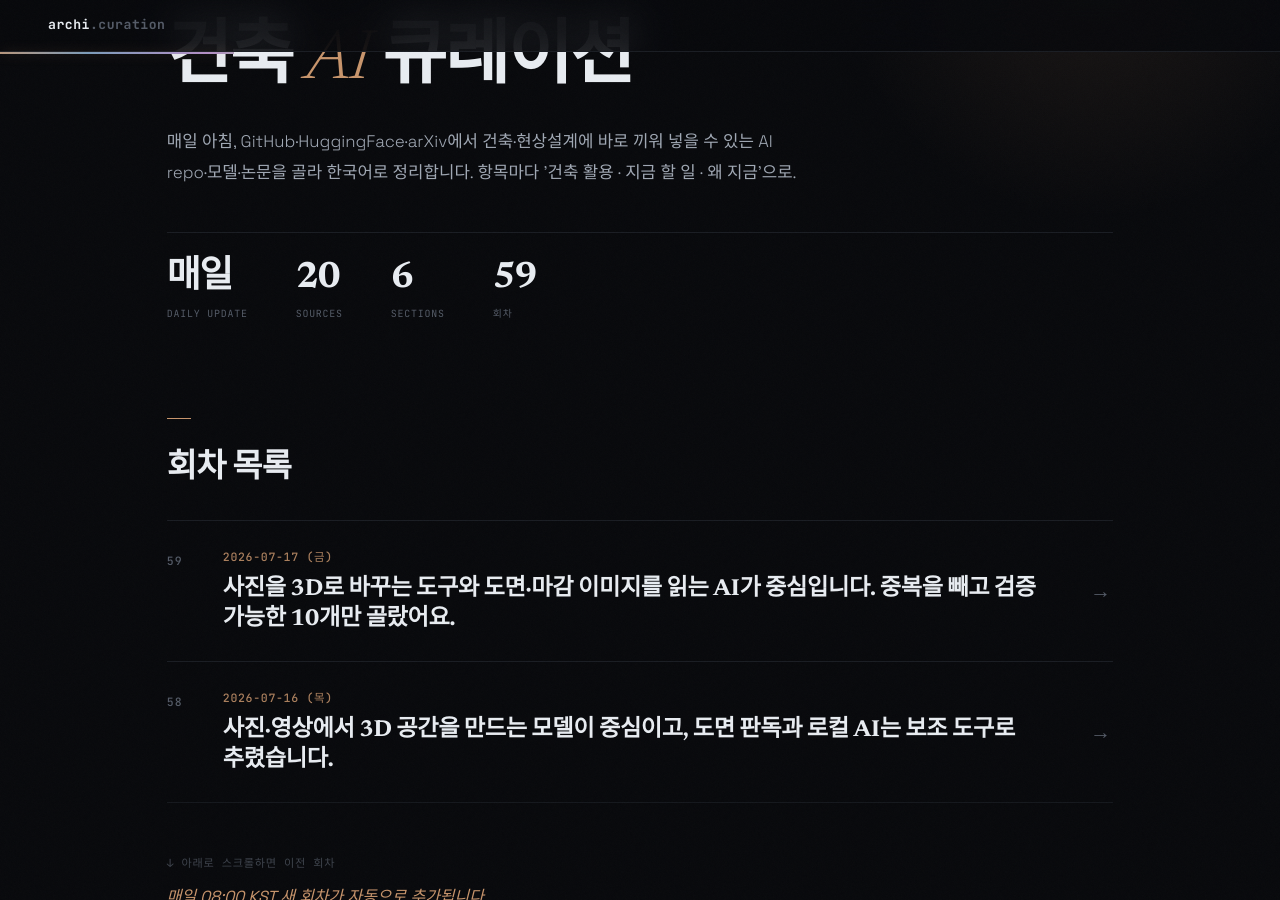
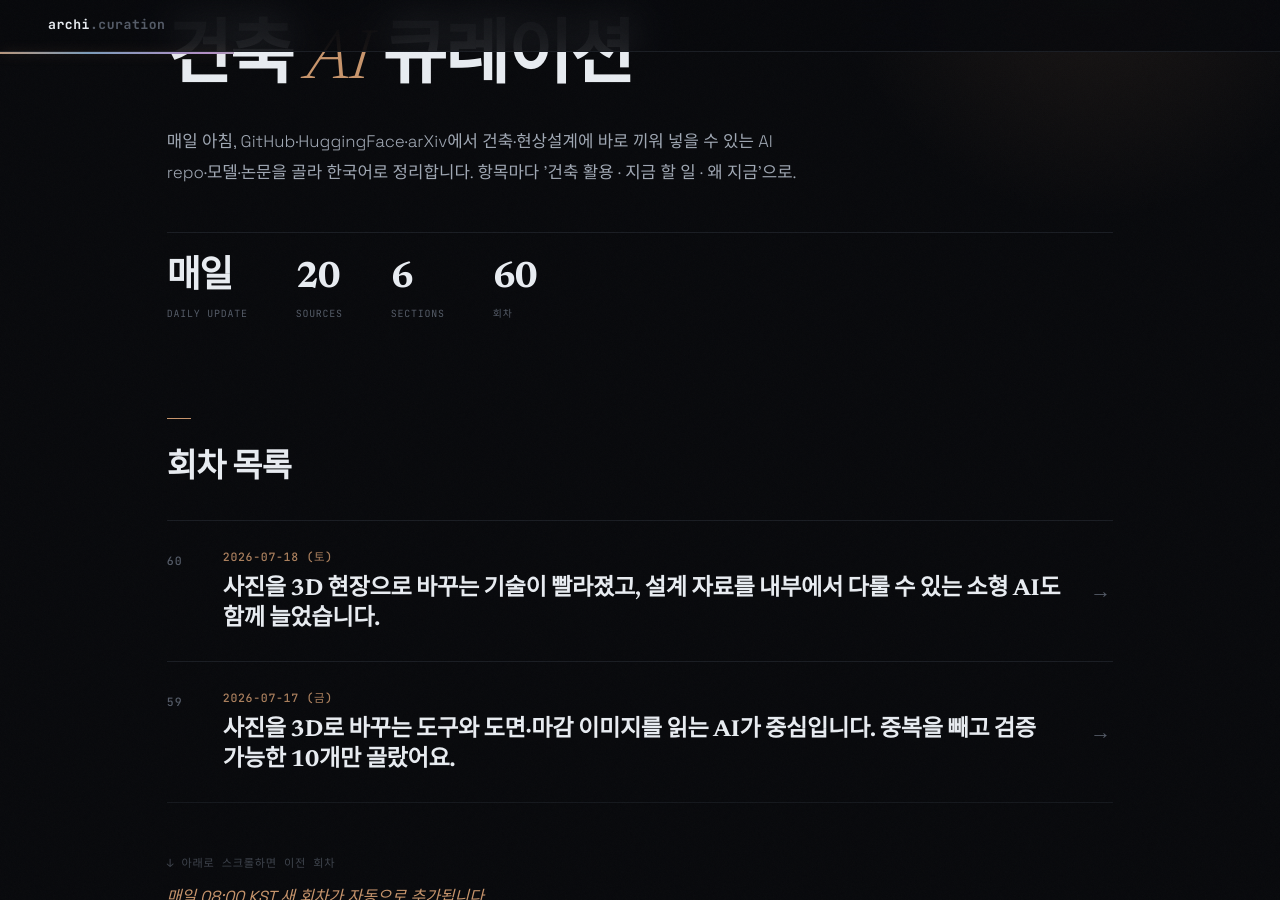
Before and after one commit to ghkch5gh-jpg/ainews-curation, a Jekyll site: the page built from index.md, in a window 1280 px wide and 900 px high, scrolled down 190 px. Built offline with Jekyll 4.4.1, drawn with Linux system fonts in a browser that asks for light colours; some web fonts are replaced.

Commit message:
daily: 2026-07-18

```diff
--- /dev/null
+++ b/2026-07-18_토.md
@@ -0,0 +1,153 @@
+---
+title: 2026-07-18 (토)
+eyebrow: ARCH · AI CURATION
+hero_title: "2026 · 07 · 18 <em>(토)</em>"
+description: "사진을 3D 현장으로 바꾸는 기술이 빨라졌고, 설계 자료를 내부에서 다룰 수 있는 소형 AI도 함께 늘었습니다."
+summary: 사진을 3D 현장으로 바꾸는 기술이 빨라졌고, 설계 자료를 내부에서 다룰 수 있는 소형 AI도 함께 늘었습니다.
+---
+
+<div class="news">
+<section class="news-flow-sec reveal"><h2 class="news-flow__t">이번 회차 흐름</h2><div class="news-flow"><p>안녕하세요! 오늘은 사진과 영상에서 3D 공간을 만드는 도구가 중심입니다. Instant NuRec은 여러 카메라로 찍은 장면을 약 1.5초 만에 입체 공간으로 바꾸는 방향을 보여줬어요. TRELLIS는 조감도나 가구 이미지를 3D 초안으로 옮기는 실험에 적합합니다. 동시에 설계 자료를 외부에 보내지 않고 사무실 컴퓨터에서 읽힐 수 있는 소형 AI도 계속 등장하고 있어요. 다만 오늘 수집본은 최근 소개한 도구와 겹치는 항목이 많아, 중복을 빼고 확인 가능한 자료만 추렸습니다.</p></div></section>
+<section class="news-sec">
+<h2 class="news-sec__t">오늘의 헤드라인</h2>
+<article class="ni reveal">
+  <header class="ni__h">
+    <span class="ni__n">01</span>
+    <a class="ni__t" href="https://huggingface.co/nvidia/instant-nurec" target="_blank" rel="noopener">여러 카메라 영상을 1.5초 만에 3D 현장으로 <span class="ni__arrow">↗</span></a>
+    <span class="ni__tr"><span class="ni__src">HuggingFace</span><span class="ni__score">9/10</span></span>
+  </header>
+  <p class="ni__body">Instant NuRec은 이미지에서 3D를 생성하는 모델로 분류돼 있으며 가우시안 스플래팅과 3D 생성 태그가 붙어 있습니다. 다만 발췌문만으로 여러 카메라 영상 처리, 1.5초 생성, 움직이는 물체와 배경의 분리 기능은 확인할 수 없습니다.</p>
+  <ul class="ni__pts"><li>10~20초 분량의 다중 카메라 장면을 약 1.5초에 재구성</li><li>고정된 배경과 움직이는 차량·사람을 별도 층으로 표현</li><li>2026년 7월 17일 공개 논문과 함께 모델이 갱신됨</li></ul>
+  <div class="ni__meta">
+    <div class="ni__row"><dt>얻는 것</dt><dd>현장 이미지를 3D로 변환하는 실험 후보로 검토할 수 있습니다. 정확한 입력 조건과 치수 신뢰도, 건축 실무 적용성은 모델 카드와 예제로 별도 확인해야 합니다.</dd></div>
+    <div class="ni__row ni__row--do"><dt>지금 할 일</dt><dd><p class="ni__do-text">https://huggingface.co/nvidia/instant-nurec 의 모델 카드에서 입력 형식, 처리 시간, 동적 장면 지원 여부와 실행 조건을 확인하세요.</p></dd></div>
+    <div class="ni__row ni__row--why"><dt>왜 지금</dt><dd>장면별로 긴 계산이 필요했던 3D 재구성이 즉시 처리에 가까워지고 있습니다. 현장 기록을 당일 설계 검토에 쓰는 가능성이 커졌어요.</dd></div>
+  </div>
+  <footer class="ni__f"><span class="ni__verified">✓ 원문 대조</span><a class="ni__story" href="https://huggingface.co/nvidia/instant-nurec" target="_blank" rel="noopener">스토리 →</a></footer>
+</article>
+<article class="ni reveal">
+  <header class="ni__h">
+    <span class="ni__n">02</span>
+    <a class="ni__t" href="https://huggingface.co/microsoft/TRELLIS-image-large" target="_blank" rel="noopener">이미지 한 장을 3D 초안으로 바꾸는 TRELLIS <span class="ni__arrow">↗</span></a>
+    <span class="ni__tr"><span class="ni__src">HuggingFace</span><span class="ni__score">8/10</span></span>
+  </header>
+  <p class="ni__body">TRELLIS-image-large는 이미지에서 3D를 생성하는 모델로 분류돼 있습니다. 입면 이미지나 가구 사진을 어떤 형태의 3D 결과물로 변환하는지, 건축물 전체와 표면 표현에 얼마나 적합한지는 발췌문만으로 확인할 수 없습니다.</p>
+  <ul class="ni__pts"><li>참고 이미지를 3D 형태 제작의 출발점으로 사용</li><li>조감도 속 조형물·가구·시설물의 초안 제작에 적합</li><li>치수와 부재 정보가 없는 표현용 결과라는 한계</li></ul>
+  <div class="ni__meta">
+    <div class="ni__row"><dt>얻는 것</dt><dd>가구나 조형물 이미지를 3D로 옮기는 후보로 시험할 수 있지만, Rhino 호환 여부와 면·치수 보정 필요성은 실제 출력 형식을 확인한 뒤 판단해야 합니다.</dd></div>
+    <div class="ni__row ni__row--do"><dt>지금 할 일</dt><dd><p class="ni__do-text">https://huggingface.co/microsoft/TRELLIS-image-large 의 모델 카드와 예제에서 입력 조건, 출력 형식, 사용 조건을 점검하세요.</p></dd></div>
+    <div class="ni__row ni__row--why"><dt>왜 지금</dt><dd>이미지 생성과 3D 모델링이 별개 작업이던 흐름이 점차 이어지고 있습니다. 컨셉 이미지에서 발표용 3D 장면으로 넘어가는 시간이 줄어드는 단계예요.</dd></div>
+  </div>
+  <footer class="ni__f"><span class="ni__verified">✓ 원문 대조</span><a class="ni__story" href="https://huggingface.co/microsoft/TRELLIS-image-large" target="_blank" rel="noopener">스토리 →</a></footer>
+</article>
+<article class="ni reveal">
+  <header class="ni__h">
+    <span class="ni__n">03</span>
+    <a class="ni__t" href="https://huggingface.co/Wan-AI/Wan-Dancer-14B" target="_blank" rel="noopener">키프레임 사이를 채우는 Wan-Dancer 영상 모델 <span class="ni__arrow">↗</span></a>
+    <span class="ni__tr"><span class="ni__src">HuggingFace</span><span class="ni__score">6/10</span></span>
+  </header>
+  <p class="ni__body">Wan-Dancer-14B는 이미지에서 영상을 생성하는 모델로 분류돼 있으며, 음악 기반 춤 동작과 관련된 태그가 붙어 있습니다. 건축 전용 모델이라는 근거는 없고, 투시도의 건물 형태를 유지하면서 사람의 움직임을 더할 수 있는지는 별도 시험이 필요합니다.</p>
+  <ul class="ni__pts"><li>이미지를 짧은 영상으로 확장하는 모델</li><li>사람이 사용하는 공간의 분위기 표현에 시도 가능</li><li>건축 형상과 재료의 일관성은 검증이 필요</li></ul>
+  <div class="ni__meta">
+    <div class="ni__row"><dt>얻는 것</dt><dd>광장이나 로비 이미지에 움직임을 넣는 발표용 실험 후보로 검토할 수 있습니다. 설계 검토에 쓸 만큼 공간과 형태가 유지되는지는 확인되지 않았습니다.</dd></div>
+    <div class="ni__row ni__row--do"><dt>지금 할 일</dt><dd><p class="ni__do-text">https://huggingface.co/Wan-AI/Wan-Dancer-14B 의 모델 카드에서 필요한 입력과 실행 조건을 확인한 뒤 단순한 로비 이미지로 형상 유지 여부를 시험하세요.</p></dd></div>
+    <div class="ni__row ni__row--why"><dt>왜 지금</dt><dd>현상설계 발표에서도 정지 이미지보다 공간이 실제로 사용되는 모습을 보여주는 요구가 커지고 있습니다. 다만 건축 전용 제어 기능은 아직 부족합니다.</dd></div>
+  </div>
+  <footer class="ni__f"><span class="ni__verified">✓ 원문 대조</span><a class="ni__story" href="https://huggingface.co/Wan-AI/Wan-Dancer-14B" target="_blank" rel="noopener">스토리 →</a></footer>
+</article>
+<article class="ni reveal">
+  <header class="ni__h">
+    <span class="ni__n">04</span>
+    <a class="ni__t" href="https://huggingface.co/InternScience/Agents-A1" target="_blank" rel="noopener">설계 자료 정리를 맡길 수 있는 Agents-A1 <span class="ni__arrow">↗</span></a>
+    <span class="ni__tr"><span class="ni__src">HuggingFace</span><span class="ni__score">6/10</span></span>
+  </header>
+  <p class="ni__body">Agents-A1의 발췌문에는 이미지·영상·텍스트 입력을 처리하기 위한 대화 템플릿 일부만 나타납니다. 여러 단계의 지시 수행 능력이나 설계지침 분류, 제출물 누락 확인 성능은 이 자료만으로 확인할 수 없습니다.</p>
+  <ul class="ni__pts"><li>35B 규모의 지시 수행용 언어 모델</li><li>설계지침과 제출 목록을 단계별로 정리하는 실험 가능</li><li>건축 법규와 한국어 성능은 별도 검증 필요</li></ul>
+  <div class="ni__meta">
+    <div class="ni__row"><dt>얻는 것</dt><dd>설계 자료 정리 보조 도구로 적합한지는 현재 발췌문만으로 판단하기 어렵습니다. 법규 판정이나 면적 계산에 사용하려면 별도의 성능 검증이 필요합니다.</dd></div>
+    <div class="ni__row ni__row--do"><dt>지금 할 일</dt><dd><p class="ni__do-text">https://huggingface.co/InternScience/Agents-A1 의 모델 카드에서 모델 용도, 지원 입력, 사용 조건과 필요한 컴퓨터 사양을 확인하세요.</p></dd></div>
+    <div class="ni__row ni__row--why"><dt>왜 지금</dt><dd>건축 AI의 초점이 그림 생성에서 지침 확인과 반복 문서 작업으로 넓어지고 있습니다. 정확도를 작은 샘플로 먼저 측정하는 과정이 중요합니다.</dd></div>
+  </div>
+  <footer class="ni__f"><span class="ni__verified">✓ 원문 대조</span><a class="ni__story" href="https://huggingface.co/InternScience/Agents-A1" target="_blank" rel="noopener">스토리 →</a></footer>
+</article>
+<article class="ni reveal">
+  <header class="ni__h">
+    <span class="ni__n">05</span>
+    <a class="ni__t" href="https://huggingface.co/prism-ml/Bonsai-27B-mlx-1bit" target="_blank" rel="noopener">맥에서 시험하는 1비트 Bonsai 27B <span class="ni__arrow">↗</span></a>
+    <span class="ni__tr"><span class="ni__src">HuggingFace</span><span class="ni__score">5/10</span></span>
+  </header>
+  <p class="ni__body">Bonsai-27B-mlx-1bit는 저장소 이름상 27B 모델의 MLX용 1비트 배포본입니다. 다만 맥에서의 실제 실행 가능 조건, 원본 대비 품질 변화, 내부 설계 문서 처리 성능은 발췌문만으로 확인할 수 없습니다.</p>
+  <ul class="ni__pts"><li>맥용 실행 형식으로 제공되는 27B 계열 압축 모델</li><li>사무실 내부 문서를 로컬에서 다루는 실험 가능</li><li>압축에 따른 한국어와 수치 처리 성능 확인 필요</li></ul>
+  <div class="ni__meta">
+    <div class="ni__row"><dt>얻는 것</dt><dd>로컬 문서 처리 후보로 검토할 수 있지만, 외부 전송 없이 동작하는지와 필요한 맥 사양, 요약·분류 정확도는 실제 실행 환경에서 확인해야 합니다.</dd></div>
+    <div class="ni__row ni__row--do"><dt>지금 할 일</dt><dd><p class="ni__do-text">https://huggingface.co/prism-ml/Bonsai-27B-mlx-1bit 의 모델 카드에서 지원 기기, 메모리 요구량, 실행 예제와 사용 조건을 확인하세요.</p></dd></div>
+    <div class="ni__row ni__row--why"><dt>왜 지금</dt><dd>대형 AI를 사무실 컴퓨터에서 돌릴 수 있도록 작게 만드는 시도가 활발합니다. 건축 자료의 보안을 지키는 선택지가 늘어난다는 의미가 있어요.</dd></div>
+  </div>
+  <footer class="ni__f"><span class="ni__verified">✓ 원문 대조</span><a class="ni__story" href="https://huggingface.co/prism-ml/Bonsai-27B-mlx-1bit" target="_blank" rel="noopener">스토리 →</a></footer>
+</article>
+</section>
+<section class="news-sec">
+<h2 class="news-sec__t">모델 · 데이터셋</h2>
+<article class="ni reveal">
+  <header class="ni__h">
+    <span class="ni__n">06</span>
+    <a class="ni__t" href="https://huggingface.co/AngelSlim/Hy3-GGUF" target="_blank" rel="noopener">로컬 실행용 Hy3 압축 모델 <span class="ni__arrow">↗</span></a>
+    <span class="ni__tr"><span class="ni__src">HuggingFace</span><span class="ni__score">5/10</span></span>
+  </header>
+  <p class="ni__body">Hy3-GGUF는 저장소 이름상 Hy3 모델의 GGUF 배포 자료입니다. 개인 컴퓨터에서의 실행 가능 여부와 구체적인 언어 능력, 건축 문서 요약·검색 성능은 발췌문만으로 확인할 수 없습니다.</p>
+  <ul class="ni__pts"><li>개인 컴퓨터용으로 변환된 Hy3 모델</li><li>외부 전송 없이 문서를 다루는 환경 구성 가능</li><li>한국어 설계 문서와 숫자 정확도는 미확인</li></ul>
+  <div class="ni__meta">
+    <div class="ni__row"><dt>얻는 것</dt><dd>로컬 실행용 모델 후보로 검토할 수 있지만, 보안 문서 처리와 회의록·지침서 요약에 적합한지는 실행 방식과 성능을 확인한 뒤 판단해야 합니다.</dd></div>
+    <div class="ni__row ni__row--do"><dt>지금 할 일</dt><dd><p class="ni__do-text">https://huggingface.co/AngelSlim/Hy3-GGUF 에서 파일 크기, 양자화 종류, 실행 방법과 사용 허가 조건을 확인하세요.</p></dd></div>
+    <div class="ni__row ni__row--why"><dt>왜 지금</dt><dd>로컬 AI 선택지는 빠르게 늘지만 이름만 보고 성능을 판단하기는 어렵습니다. 실제 지침서 3쪽으로 작은 비교 시험을 해볼 시점입니다.</dd></div>
+  </div>
+  <footer class="ni__f"><span class="ni__verified">✓ 원문 대조</span><a class="ni__story" href="https://huggingface.co/AngelSlim/Hy3-GGUF" target="_blank" rel="noopener">스토리 →</a></footer>
+</article>
+<article class="ni reveal">
+  <header class="ni__h">
+    <span class="ni__n">07</span>
+    <a class="ni__t" href="https://huggingface.co/empero-ai/Qwythos-9B-v2" target="_blank" rel="noopener">이미지와 문서를 함께 읽는 Qwythos 9B <span class="ni__arrow">↗</span></a>
+    <span class="ni__tr"><span class="ni__src">HuggingFace</span><span class="ni__score">5/10</span></span>
+  </header>
+  <p class="ni__body">Qwythos-9B-v2는 저장소 이름상 9B 규모의 모델이며, 발췌된 대화 템플릿에는 이미지와 영상 입력을 나타내는 항목이 포함돼 있습니다. 다만 실제 멀티모달 지원 범위와 건축 도면 판독 능력, 일반 문서 작업 성능은 이 자료만으로 확인할 수 없습니다.</p>
+  <ul class="ni__pts"><li>약 10B 규모의 텍스트 생성 모델</li><li>설계 설명문과 회의록 정리에 시험 가능</li><li>도면·법규·면적 계산 능력은 확인되지 않음</li></ul>
+  <div class="ni__meta">
+    <div class="ni__row"><dt>얻는 것</dt><dd>회의록 분류나 설계 설명문 작성의 후보로 시험할 수 있지만, 건축 실무 적합성은 자체 평가 자료로 검증해야 합니다.</dd></div>
+    <div class="ni__row ni__row--do"><dt>지금 할 일</dt><dd><p class="ni__do-text">https://huggingface.co/empero-ai/Qwythos-9B-v2 의 모델 카드에서 지원 입력과 실행 조건을 확인한 뒤 익명화한 회의록으로 분류 정확도를 측정하세요.</p></dd></div>
+    <div class="ni__row ni__row--why"><dt>왜 지금</dt><dd>작은 모델도 문서 보조 역할을 맡을 수 있는지 비교할 자료가 늘고 있습니다. 유명세보다 사무실 문서에서의 오답률을 보는 것이 중요합니다.</dd></div>
+  </div>
+  <footer class="ni__f"><span class="ni__verified">✓ 원문 대조</span><a class="ni__story" href="https://huggingface.co/empero-ai/Qwythos-9B-v2" target="_blank" rel="noopener">스토리 →</a></footer>
+</article>
+<article class="ni reveal">
+  <header class="ni__h">
+    <span class="ni__n">08</span>
+    <a class="ni__t" href="https://huggingface.co/GnLOLot/MiniCPM5-1B-Claude-Opus-Fable5-Thinking" target="_blank" rel="noopener">1B 크기의 초소형 사고형 MiniCPM <span class="ni__arrow">↗</span></a>
+    <span class="ni__tr"><span class="ni__src">HuggingFace</span><span class="ni__score">4/10</span></span>
+  </header>
+  <p class="ni__body">이 MiniCPM5 배포본은 저장소 이름상 1B 규모이며, 발췌문에는 도구 호출 형식을 포함한 대화 템플릿이 나타납니다. 사고형 모델인지, 건축에 특화됐는지, 표 정리 작업에 적합한지는 발췌문만으로 확인할 수 없습니다.</p>
+  <ul class="ni__pts"><li>1B 규모로 비교적 작은 언어 모델</li><li>단순 분류와 형식 변환 시험에 적합</li><li>출처 신뢰성과 건축 정확도를 먼저 검증해야 함</li></ul>
+  <div class="ni__meta">
+    <div class="ni__row"><dt>얻는 것</dt><dd>가벼운 문서 정리나 형식 변환 후보로 시험할 수 있지만, 복잡한 법규 해석이나 민감한 프로젝트에 쓰기 전 출처와 성능을 검증해야 합니다.</dd></div>
+    <div class="ni__row ni__row--do"><dt>지금 할 일</dt><dd><p class="ni__do-text">https://huggingface.co/GnLOLot/MiniCPM5-1B-Claude-Opus-Fable5-Thinking 의 모델 카드에서 기반 모델, 학습·변환 방식, 사용 허가와 성능 평가를 확인한 뒤 가상 자료로 시험하세요.</p></dd></div>
+    <div class="ni__row ni__row--why"><dt>왜 지금</dt><dd>모든 문서 작업에 큰 AI가 필요한 것은 아닙니다. 작고 반복적인 업무를 싼 장비에서 처리할 가능성을 확인하는 후보예요.</dd></div>
+  </div>
+  <footer class="ni__f"><span class="ni__verified">✓ 원문 대조</span><a class="ni__story" href="https://huggingface.co/GnLOLot/MiniCPM5-1B-Claude-Opus-Fable5-Thinking" target="_blank" rel="noopener">스토리 →</a></footer>
+</article>
+<article class="ni reveal">
+  <header class="ni__h">
+    <span class="ni__n">09</span>
+    <a class="ni__t" href="https://huggingface.co/Cactus-Compute/needle" target="_blank" rel="noopener">작은 장치용 Needle 모델 <span class="ni__arrow">↗</span></a>
+    <span class="ni__tr"><span class="ni__src">HuggingFace</span><span class="ni__score">3/10</span></span>
+  </header>
+  <p class="ni__body">Needle은 JAX·Flax 기반의 인코더-디코더 모델로 표시돼 있으며, 함수 호출·도구 사용·엣지·온디바이스 관련 태그와 MIT 라이선스가 붙어 있습니다. 약 3천만 크기라는 수치와 정확한 작업 종류는 발췌문에서 확인되지 않습니다.</p>
+  <ul class="ni__pts"><li>약 30.4M 크기로 표시된 소형 모델</li><li>가벼운 장치에서 실행할 가능성</li><li>용도와 품질 정보가 부족해 사전 검토 필수</li></ul>
+  <div class="ni__meta">
+    <div class="ni__row"><dt>얻는 것</dt><dd>현장 장치나 저사양 환경의 도구 호출 실험 후보로 검토할 수 있지만, 구체적인 입력 형식과 성능이 확인되기 전에는 직접 적용을 권하기 어렵습니다.</dd></div>
+    <div class="ni__row ni__row--do"><dt>지금 할 일</dt><dd><p class="ni__do-text">https://huggingface.co/Cactus-Compute/needle 의 모델 카드에서 파라미터 규모, 작업 종류, 입력 형식, 실행 조건과 사용 허가를 확인하세요.</p></dd></div>
+    <div class="ni__row ni__row--why"><dt>왜 지금</dt><dd>AI가 커지는 흐름과 반대로 특정 작업만 맡는 초소형 모델도 등장하고 있습니다. 설명과 검증 자료가 부족한 모델은 관찰 대상으로 두는 것이 안전합니다.</dd></div>
+  </div>
+  <footer class="ni__f"><span class="ni__verified">✓ 원문 대조</span><a class="ni__story" href="https://huggingface.co/Cactus-Compute/needle" target="_blank" rel="noopener">스토리 →</a></footer>
+</article>
+</section>
+<div class="news-outro"><span class="news-outro__t">맺음말</span><p>오늘 자료에서 눈에 띄는 변화는 멋진 이미지 생성보다 사진과 실제 공간을 연결하는 기술이 빨라졌다는 점입니다. 아직 결과물을 곧바로 BIM으로 쓰기는 어렵지만, 현장 기록과 현상설계 표현 사이의 거리는 확실히 줄고 있어요.</p></div>
+</div>
--- a/index.md
+++ b/index.md
@@ -10,12 +10,13 @@ stats:
     lbl: "Sources"
   - num: "6"
     lbl: "Sections"
-  - num: "59"
+  - num: "60"
     lbl: "회차"
 ---
 
 ## 회차 목록
 
+- [2026-07-18 (토) — 사진을 3D 현장으로 바꾸는 기술이 빨라졌고, 설계 자료를 내부에서 다룰 수 있는 소형 AI도 함께 늘었습니다.](2026-07-18_토.html)
 - [2026-07-17 (금) — 사진을 3D로 바꾸는 도구와 도면·마감 이미지를 읽는 AI가 중심입니다. 중복을 빼고 검증 가능한 10개만 골랐어요.](2026-07-17_금.html)
 - [2026-07-16 (목) — 사진·영상에서 3D 공간을 만드는 모델이 중심이고, 도면 판독과 로컬 AI는 보조 도구로 추렸습니다.](2026-07-16_목.html)
 - [2026-07-15 (수) — 사진·스캔을 편집 가능한 3D로 바꾸고, 형태를 유지한 채 말로 수정하는 도구가 두드러진 날입니다.](2026-07-15_수.html)
```
